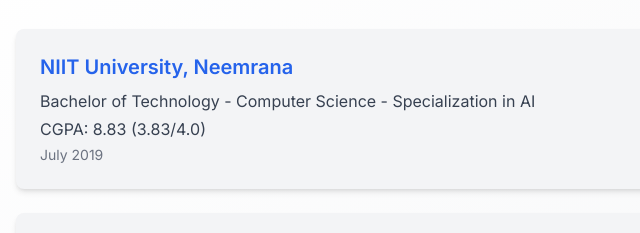
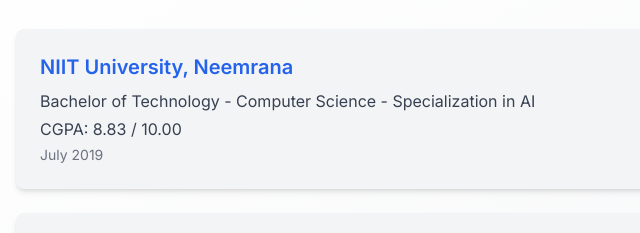
Before and after one commit to kmgilda/kmgilda.github.io, a website: page index.html in a window 1280 px wide. Shown: the part 4055-4288 px from the top of the page, 0-640 px from the left. Drawn offline with nearby package versions, Linux system fonts and the light colour scheme.

Commit message:
Update index.html

```diff
--- a/index.html
+++ b/index.html
@@ -304,7 +304,7 @@
                         <h3 class="text-xl font-semibold text-blue-600 mb-2">NIIT University, Neemrana</h3>
                         <p class="text-gray-700 mb-1">Bachelor of Technology - Computer Science - Specialization in AI
                         </p>
-                        <p class="text-gray-700 mb-1">CGPA: 8.83 (3.83/4.0)</p>
+                        <p class="text-gray-700 mb-1">CGPA: 8.83 / 10.00 </p>
                         <p class="text-gray-500 text-sm">July 2019</p>
                     </div>
                     <div class="bg-gray-100 p-6 rounded-lg shadow-md hover:shadow-lg transition duration-300">
```
